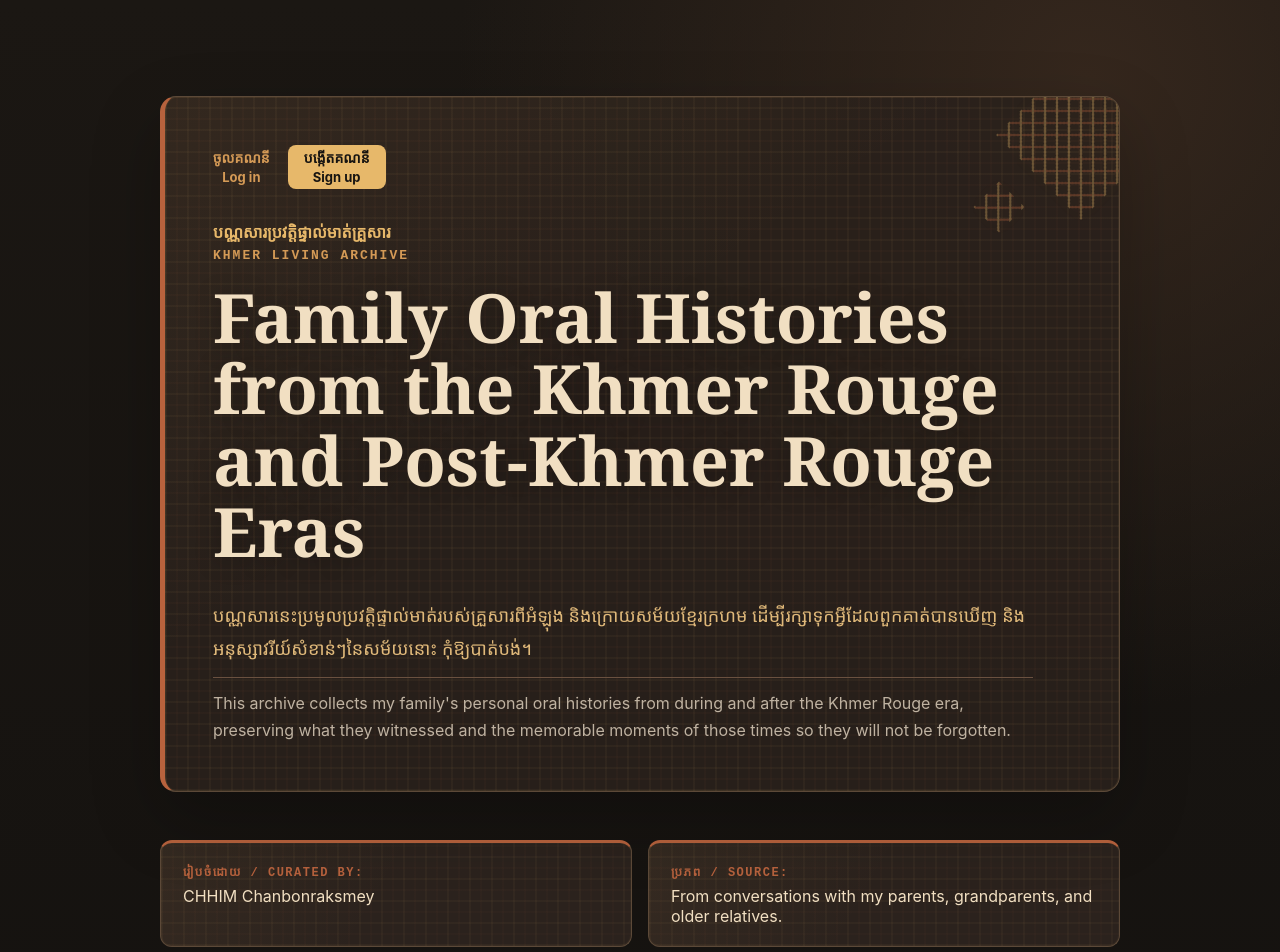
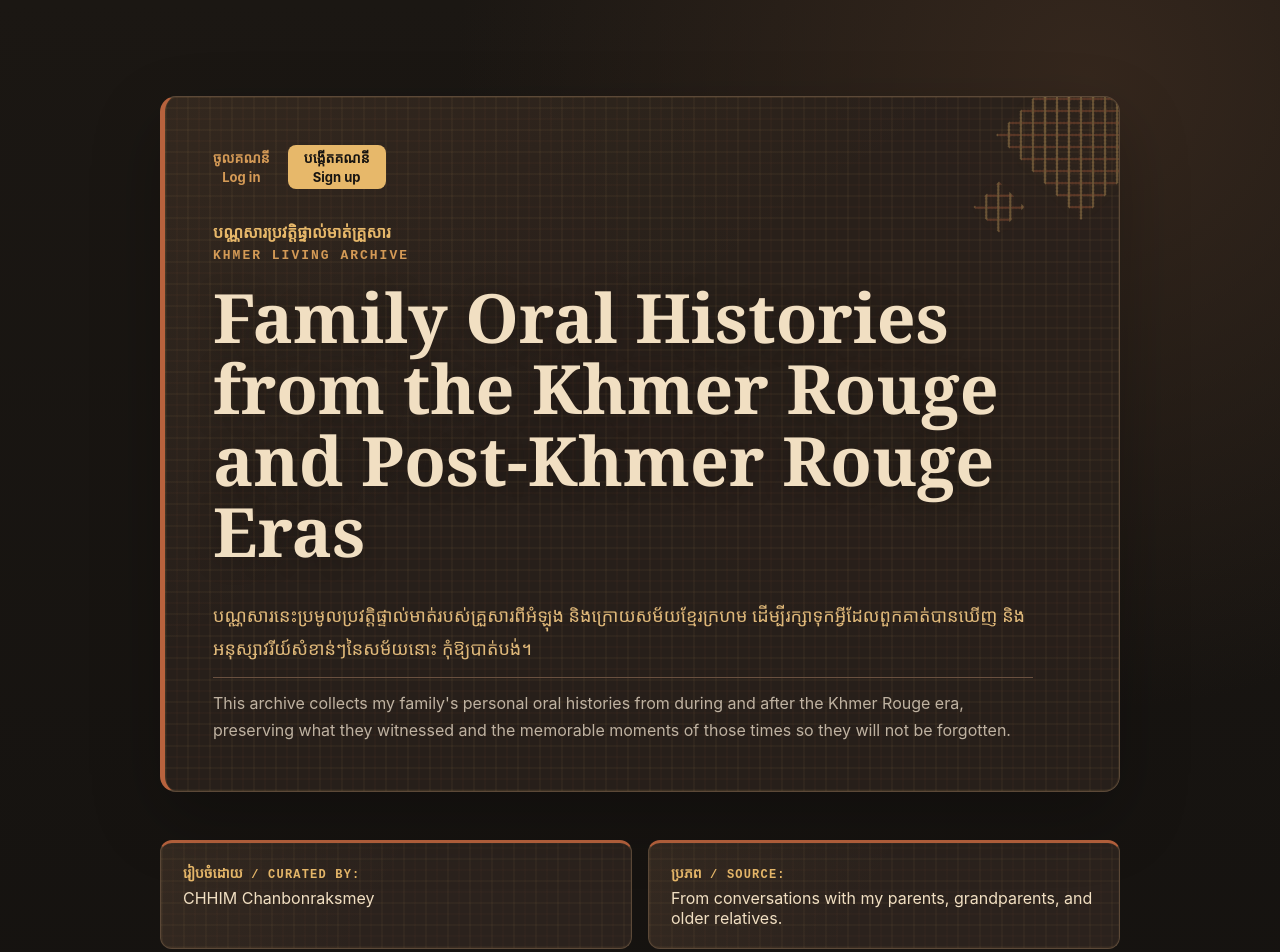
Before and after one commit to ChhimChanbonraksmey/family-story-archive, a Next.js app: page / in a window 1280 px wide. Shown: the top 952 px of the page. Built offline with nearby package versions, Linux system fonts and the light colour scheme; no server answers; the database is empty.

Commit message:
polish: improve Khmer label typography and readability [AI-assisted]

```diff
--- a/app/entries/[id]/page.js
+++ b/app/entries/[id]/page.js
@@ -33,7 +33,8 @@ const styles = {
     position: "absolute", left: 18, bottom: 18, maxWidth: "calc(100% - 68px)",
     padding: "8px 11px", color: "#F1DFC2",
     backgroundColor: "rgba(23, 20, 17, 0.92)", border: "1px solid #6A5140",
-    borderRadius: 6, fontSize: 12, fontWeight: 700,
+    borderRadius: 6, fontFamily: "system-ui, sans-serif",
+    fontSize: 13, fontWeight: 700, lineHeight: 1.6, letterSpacing: 0.1,
   },
   story: {
     maxWidth: 760,
--- a/app/page.js
+++ b/app/page.js
@@ -100,11 +100,16 @@ const styles = {
   cardLabel: {
     fontFamily: "'Courier New', monospace",
     fontSize: 12,
-    color: "#B7623D",
+    color: "#E7B86A",
     fontWeight: 700,
     letterSpacing: 1.5,
     margin: 0,
   },
+  cardLabelKhmer: {
+    color: "#E7B86A", fontFamily: "system-ui, sans-serif",
+    fontSize: 14, fontWeight: 700, letterSpacing: 0,
+  },
+  cardLabelEnglish: { fontSize: 12, letterSpacing: 1.2 },
   cardValue: {
     fontSize: 16,
     margin: "6px 0 0",
@@ -245,11 +250,17 @@ export default function Home() {
 
       <div style={styles.archiveInfo}>
         <div style={styles.card}>
-          <p style={styles.cardLabel}><span lang="km">រៀបចំដោយ</span> / CURATED BY:</p>
+          <p style={styles.cardLabel}>
+            <span lang="km" style={styles.cardLabelKhmer}>រៀបចំដោយ</span>
+            <span style={styles.cardLabelEnglish}> / CURATED BY:</span>
+          </p>
           <p style={styles.cardValue}>{collection.curator}</p>
         </div>
         <div style={styles.card}>
-          <p style={styles.cardLabel}><span lang="km">ប្រភព</span> / SOURCE:</p>
+          <p style={styles.cardLabel}>
+            <span lang="km" style={styles.cardLabelKhmer}>ប្រភព</span>
+            <span style={styles.cardLabelEnglish}> / SOURCE:</span>
+          </p>
           <p style={styles.cardValue}>{collection.source}</p>
         </div>
       </div>
--- a/components/EntryCard.js
+++ b/components/EntryCard.js
@@ -18,10 +18,11 @@ const styles = {
   },
   imageWrap: { position: "relative", borderBottom: "1px solid #6A5140" },
   imageLabel: {
-    position: "absolute", left: 16, bottom: 16, padding: "7px 10px",
+    position: "absolute", left: 16, bottom: 16, maxWidth: "calc(100% - 52px)", padding: "8px 11px",
     color: "#F1DFC2", backgroundColor: "rgba(23, 20, 17, 0.9)",
     border: "1px solid #6A5140", borderRadius: 6,
-    fontSize: 11, fontWeight: 700, letterSpacing: 0.8,
+    fontFamily: "system-ui, sans-serif", fontSize: 12, fontWeight: 700,
+    lineHeight: 1.55, letterSpacing: 0.1,
   },
   body: {
     padding: "28px 30px 30px",
```
